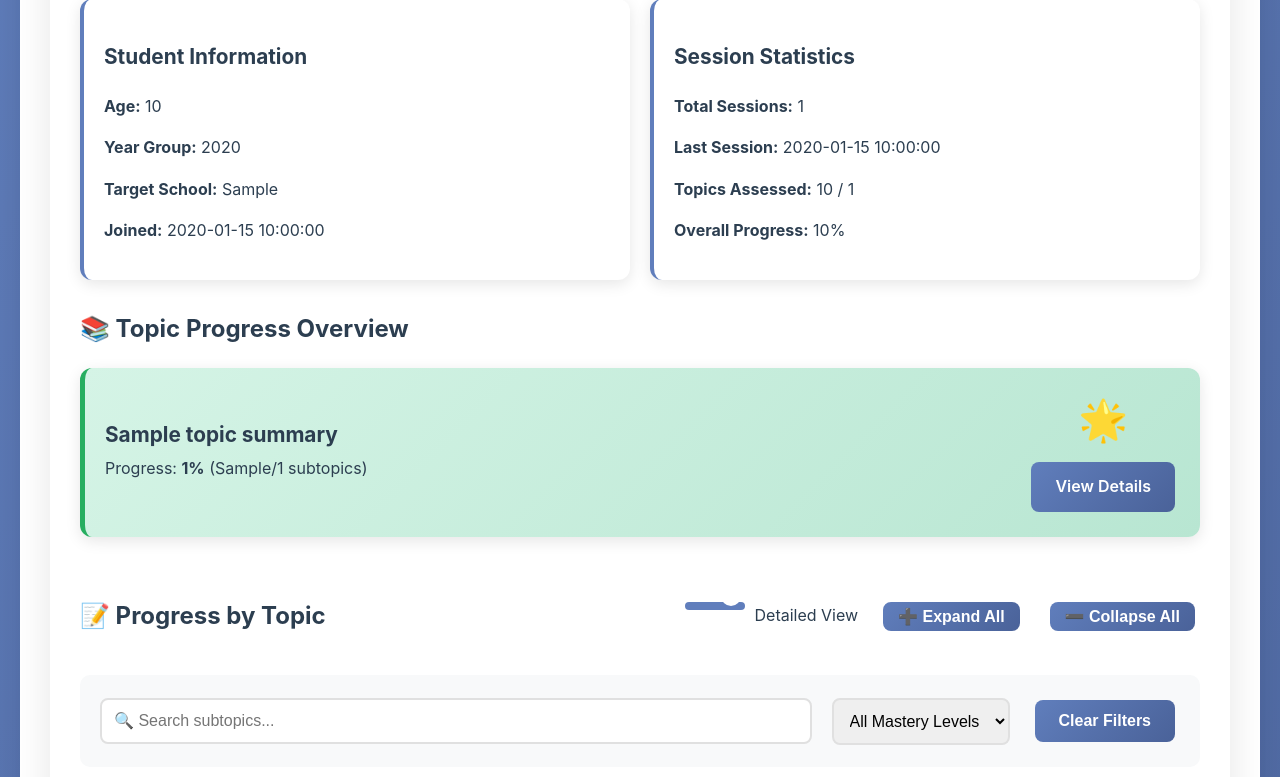
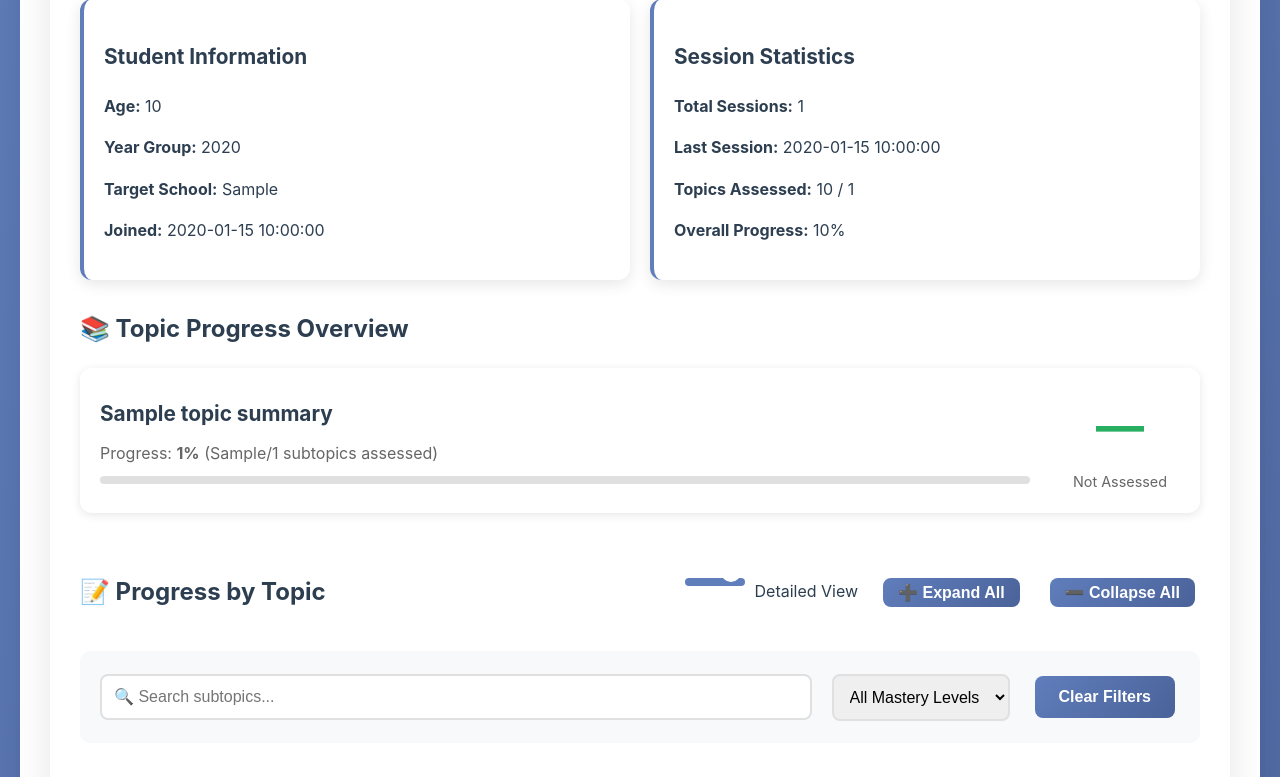
Before and after one commit to jjb023/TutorAI, a Python web app: template web/templates/student/detail.html in a window 1280 px wide. Shown: the part 286-1063 px from the top of the page. Run offline with Jinja, Linux system fonts and the light colour scheme; the template is opened without the code that fills it: most values are stand-ins (such as "Sample title", 1, 10 or a date in 2020).

Commit message:
Topic Progress edits

```diff
--- a/web/templates/student/detail.html
+++ b/web/templates/student/detail.html
@@ -39,34 +39,45 @@
         <h2>📚 Topic Progress Overview</h2>
 
         {% for topic_summary in topic_summaries %}
-        <div class="progress-card {% if topic_summary.avg_mastery >= 7 %}excellent{% elif topic_summary.avg_mastery >= 4 %}good{% else %}needs-work{% endif %}">
+        <div class="progress-card" style="background: white; border: 2px solid {{ topic_summary.color_code }}; padding: 20px; margin: 15px 0; border-radius: 12px; box-shadow: 0 2px 10px rgba(0,0,0,0.1);">
             <div style="display: flex; justify-content: space-between; align-items: center;">
-                <div>
+                <div style="flex: 1;">
                     <h3 style="margin: 0; color: {{ topic_summary.color_code }};">
                         {{ topic_summary.topic_name }}
                     </h3>
-                    <p style="margin: 5px 0;">
+                    <p style="margin: 10px 0 5px 0; color: #666;">
                         Progress: <strong>{{ topic_summary.completion_percentage }}%</strong>
-                        ({{ topic_summary.assessed_subtopics }}/{{ topic_summary.total_subtopics }} subtopics)
+                        ({{ topic_summary.assessed_subtopics }}/{{ topic_summary.total_subtopics }} subtopics assessed)
                     </p>
-                    {% if topic_summary.assessed_subtopics > 0 %}
-                    <p style="margin: 5px 0;">
-                        Average Mastery: <strong>{{ topic_summary.avg_mastery }}/10</strong>
-                    </p>
-                    {% endif %}
+                    <div style="margin-top: 10px;">
+                        <!-- Progress bar -->
+                        <div style="width: 100%; height: 8px; background: #e0e0e0; border-radius: 4px; overflow: hidden;">
+                            <div style="width: {{ topic_summary.completion_percentage }}%; height: 100%;
+                                        background: {{ topic_summary.color_code }}; transition: width 0.3s;"></div>
+                        </div>
+                    </div>
                 </div>
-                <div style="text-align: center;">
-                    <div style="font-size: 2.5em;">
-                        {% if topic_summary.avg_mastery >= 8 %}🌟
-                        {% elif topic_summary.avg_mastery >= 6 %}✅
-                        {% elif topic_summary.avg_mastery >= 4 %}📈
-                        {% elif topic_summary.assessed_subtopics > 0 %}⚠️
-                        {% else %}⭕
+
+                <!-- Big Mastery Score on the Right -->
+                <div style="text-align: center; margin-left: 30px; min-width: 120px;">
+                    <div style="font-size: 3em; font-weight: bold;
+                                color: {% if topic_summary.avg_mastery >= 8 %}#27ae60
+                                    {% elif topic_summary.avg_mastery >= 5 %}#f39c12
+                                    {% elif topic_summary.assessed_subtopics > 0 %}#e74c3c
+                                    {% else %}#ddd{% endif %};">
+                        {% if topic_summary.assessed_subtopics > 0 %}
+                            {{ topic_summary.avg_mastery|round(1) }}
+                        {% else %}
+                            —
                         {% endif %}
                     </div>
-                    <a href="#{{ topic_summary.topic_name|replace(' ', '_') }}" class="btn" style="margin-top: 10px;">
-                        View Details
-                    </a>
+                    <div style="font-size: 0.9em; color: #666; margin-top: 5px;">
+                        {% if topic_summary.assessed_subtopics > 0 %}
+                            Average Mastery
+                        {% else %}
+                            Not Assessed
+                        {% endif %}
+                    </div>
                 </div>
             </div>
         </div>
```
